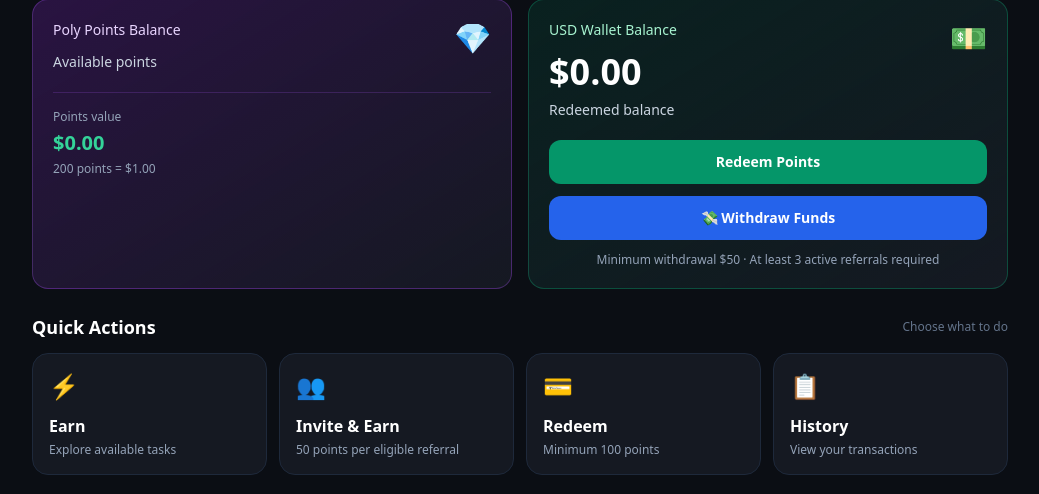
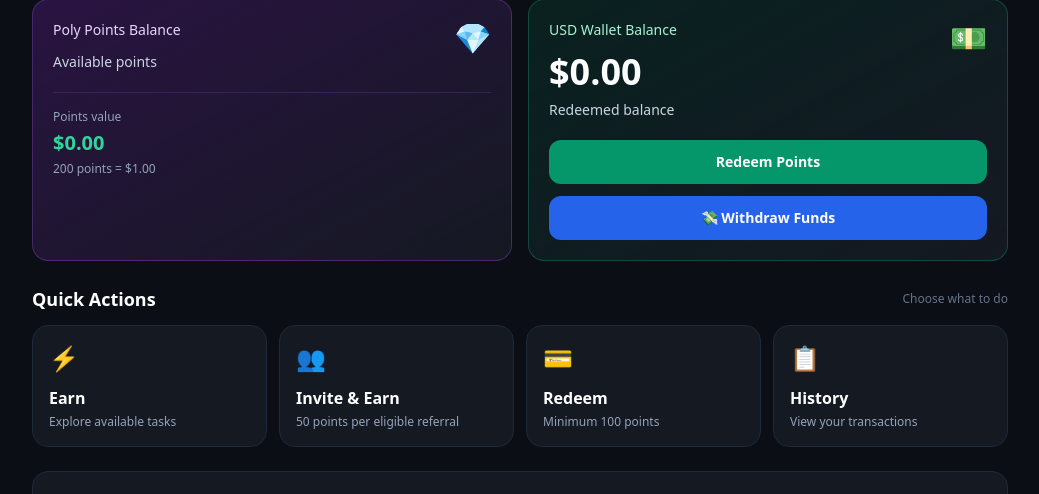
Before and after one commit to wizzidiamondblog-sketch/poly-earn, a Flask app: template templates/dashboard.html in a window 1280 px wide. Shown: the part 202-696 px from the top of the page, without its empty margins (120-1159 px from the left). Run offline with Flask 3, Linux system fonts and the light colour scheme; the template is opened without the code that fills it, so the values that code supplies are empty; some libraries are stand-ins or nearby versions.

Commit message:
Update dashboard.html

```diff
--- a/templates/dashboard.html
+++ b/templates/dashboard.html
@@ -11,6 +11,7 @@
 
 <body class="bg-[#0b0e14] text-white min-h-screen pb-24 font-sans">
 
+  <!-- HEADER -->
   <header class="sticky top-0 z-40 bg-[#0b0e14]/95 backdrop-blur border-b border-slate-800">
     <div class="max-w-5xl mx-auto px-4 py-4 flex items-center justify-between">
       <a href="/dashboard"
@@ -30,6 +31,7 @@
 
   <main class="max-w-5xl mx-auto p-4 md:p-6 space-y-6">
 
+    <!-- FLASH MESSAGES -->
     {% with messages = get_flashed_messages(with_categories=true) %}
       {% if messages %}
         {% for category, message in messages %}
@@ -45,6 +47,7 @@
       {% endif %}
     {% endwith %}
 
+    <!-- WELCOME -->
     <section class="flex flex-col sm:flex-row sm:items-center sm:justify-between gap-3">
       <div>
         <p class="text-sm text-slate-400">Welcome back,</p>
@@ -100,21 +103,19 @@
           <div class="text-3xl">💵</div>
         </div>
 
-        <!-- EXISTING REDEEM BUTTON - UNCHANGED -->
+        <!-- REDEEM POINTS -->
         <a href="/redeem"
            class="block text-center mt-5 py-3 rounded-xl bg-emerald-600 hover:bg-emerald-500 font-bold text-sm">
           Redeem Points
         </a>
 
-        <!-- NEW WITHDRAW BUTTON -->
+        <!-- WITHDRAW FUNDS -->
         <a href="/withdraw"
            class="block text-center mt-3 py-3 rounded-xl bg-blue-600 hover:bg-blue-500 font-bold text-sm">
           💸 Withdraw Funds
         </a>
 
-        <p class="text-xs text-slate-400 text-center mt-3">
-          Minimum withdrawal $50 · At least 3 active referrals required
-        </p>
+        <!-- Minimum withdrawal message intentionally removed from dashboard -->
       </div>
 
     </section>
@@ -225,7 +226,6 @@
         <span class="text-[10px]">Invite</span>
       </a>
 
-      <!-- EXISTING REDEEM NAVIGATION - UNCHANGED -->
       <a href="/redeem" class="flex flex-col items-center gap-1 text-slate-400 hover:text-white py-1">
         <span class="text-xl">💳</span>
         <span class="text-[10px]">Redeem</span>
@@ -240,4 +240,4 @@
   </nav>
 
 </body>
-  </html>
+          </html>
```
